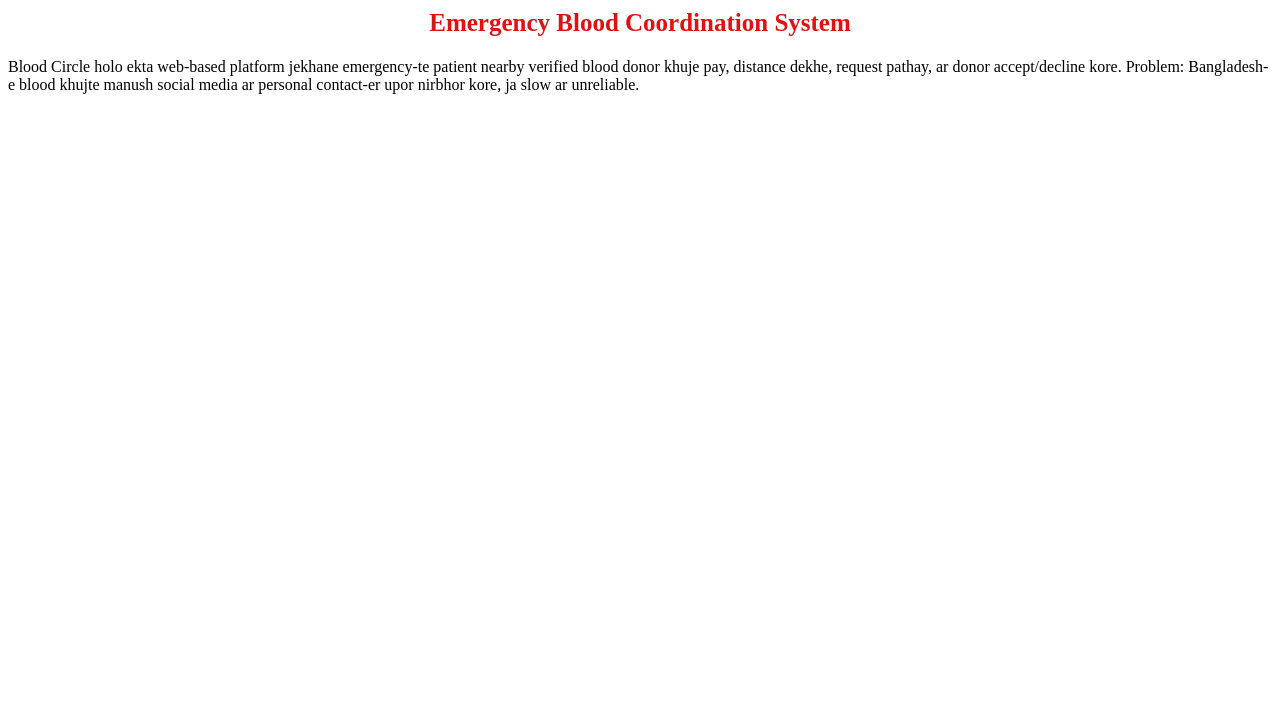
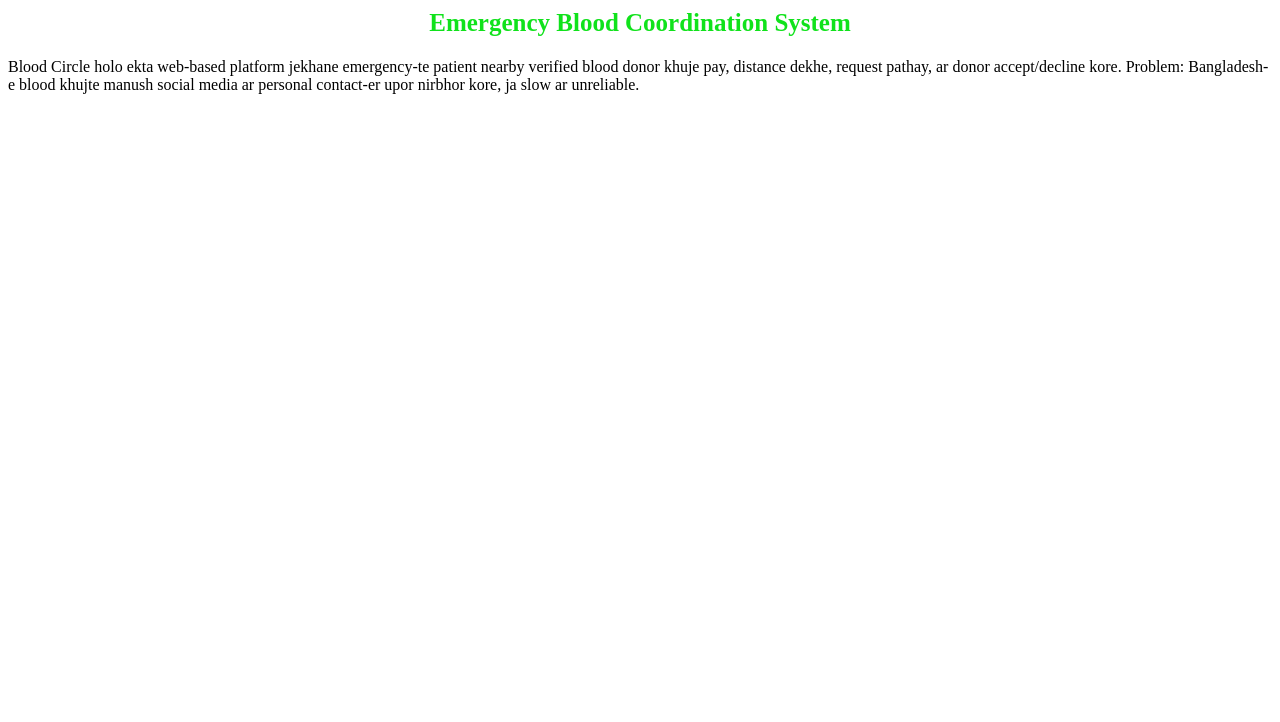
Before and after one commit to ARIF-RAUGIR/2023100000584_3_GitLab, a plain HTML site: page index.html in a window 1280 px wide. Shown: the part 78-800 px from the top of the page. Drawn offline with Linux system fonts and the light colour scheme.

Commit message:
branch-2: update h2 color

```diff
--- a/index.css
+++ b/index.css
@@ -4,7 +4,7 @@ h1{
     text-align: center;
 }
 h2{
-    color: #e21010;
+    color: #10e21b;
     font-size: 25px;
     text-align: center;
 }
```
